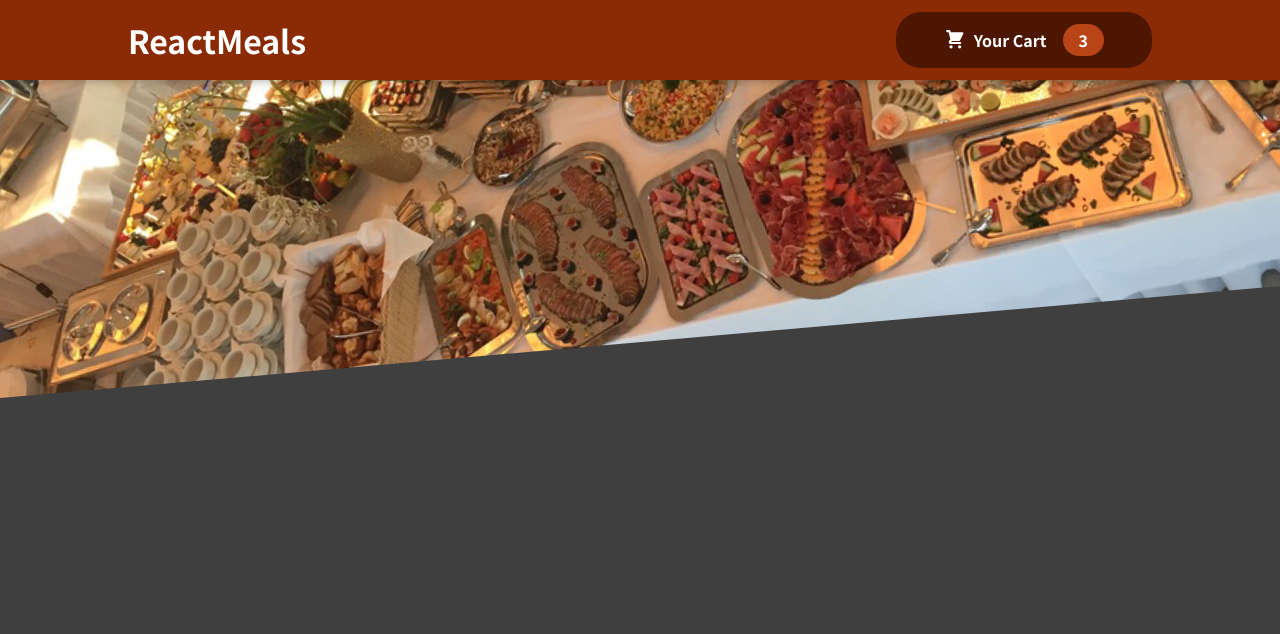
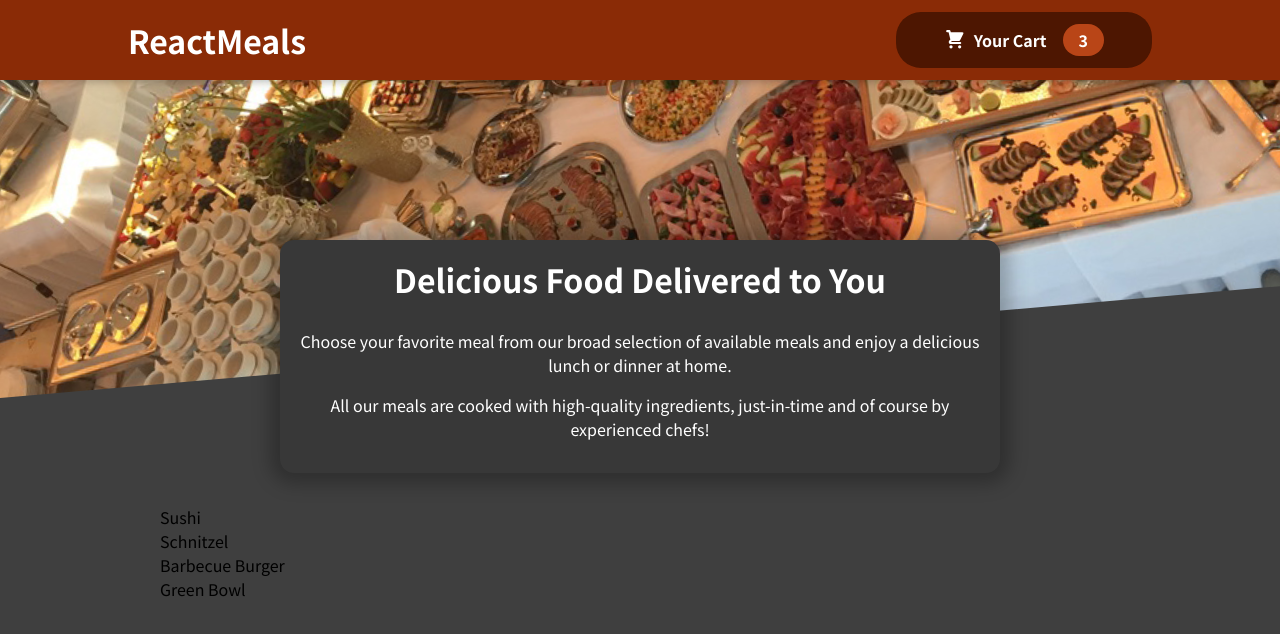
Before and after one commit to mostlyclicks/react-meals, a React (Create React App) app: page / in a window 1280 px wide. Shown: the top 634 px of the page. Built offline with nearby package versions, Linux system fonts and the light colour scheme.

Commit message:
add meals and child components

```diff
--- a/src/App.js
+++ b/src/App.js
@@ -1,11 +1,15 @@
 import React, { Fragment } from 'react'
 
 import Header from './components/Layout/Header'
+import Meals from './components/Meals/Meals'
 
 function App() {
   return (
     <Fragment>
       <Header />
+      <main>
+        <Meals />
+      </main>
     </Fragment>
   );
 }
--- /dev/null
+++ b/src/components/Meals/AvailableMeals.js
@@ -0,0 +1,45 @@
+import React from 'react'
+import classes from './AvailableMeals.module.css'
+
+const DUMMY_MEALS = [
+  {
+    id: 'm1',
+    name: 'Sushi',
+    description: 'Finest fish and veggies',
+    price: 22.99,
+  },
+  {
+    id: 'm2',
+    name: 'Schnitzel',
+    description: 'A german specialty!',
+    price: 16.5,
+  },
+  {
+    id: 'm3',
+    name: 'Barbecue Burger',
+    description: 'American, raw, meaty',
+    price: 12.99,
+  },
+  {
+    id: 'm4',
+    name: 'Green Bowl',
+    description: 'Healthy...and green...',
+    price: 18.99,
+  },
+];
+
+const AvailableMeals = () => {
+
+  const mealsList = DUMMY_MEALS.map(meal => <li>{meal.name}</li>)
+
+  return (
+    <section className={classes.meals}>
+      <ul>
+        {mealsList}
+      </ul>
+
+    </section>
+  )
+}
+
+export default AvailableMeals
--- /dev/null
+++ b/src/components/Meals/AvailableMeals.module.css
@@ -0,0 +1,24 @@
+.meals {
+  max-width: 60rem;
+  width: 90%;
+  margin: 2rem auto;
+  animation: meals-appear 1s ease-out forwards;
+}
+
+.meals ul {
+  list-style: none;
+  margin: 0;
+  padding: 0;
+}
+
+@keyframes meals-appear {
+  from {
+    opacity: 0;
+    transform: translateY(3rem);
+  }
+
+  to {
+    opacity: 1;
+    transform: translateY(0);
+  }
+}
--- /dev/null
+++ b/src/components/Meals/Meals.js
@@ -0,0 +1,15 @@
+import React, { Fragment } from 'react'
+import MealsSummary from './MealsSummary'
+import AvailableMeals from './AvailableMeals'
+
+
+const Meals = () => {
+  return (
+    <Fragment>
+      <MealsSummary />
+      <AvailableMeals />
+    </Fragment>
+  )
+}
+
+export default Meals
--- /dev/null
+++ b/src/components/Meals/MealsSummary.js
@@ -0,0 +1,20 @@
+import React from 'react'
+import classes from './MealsSummary.module.css'
+
+const MealsSummary = () => {
+  return (
+    <section className={classes.summary}>
+      <h2>Delicious Food Delivered to You</h2>
+      <p>
+        Choose your favorite meal from our broad selection of available meals
+        and enjoy a delicious lunch or dinner at home.
+      </p>
+      <p>
+        All our meals are cooked with high-quality ingredients, just-in-time and
+        of course by experienced chefs!
+      </p>
+    </section>
+  )
+}
+
+export default MealsSummary
--- /dev/null
+++ b/src/components/Meals/MealsSummary.module.css
@@ -0,0 +1,18 @@
+.summary {
+  text-align: center;
+  max-width: 45rem;
+  width: 90%;
+  margin: auto;
+  margin-top: -10rem;
+  position: relative;
+  background-color: #383838;
+  color: white;
+  border-radius: 14px;
+  padding: 1rem;
+  box-shadow: 0 1px 18px 10px rgba(0, 0, 0, 0.25);
+}
+
+.summary h2 {
+  font-size: 2rem;
+  margin-top: 0;
+}
```
Also changed, not shown: 1 other file (tests, documents, lock files or other folders).
